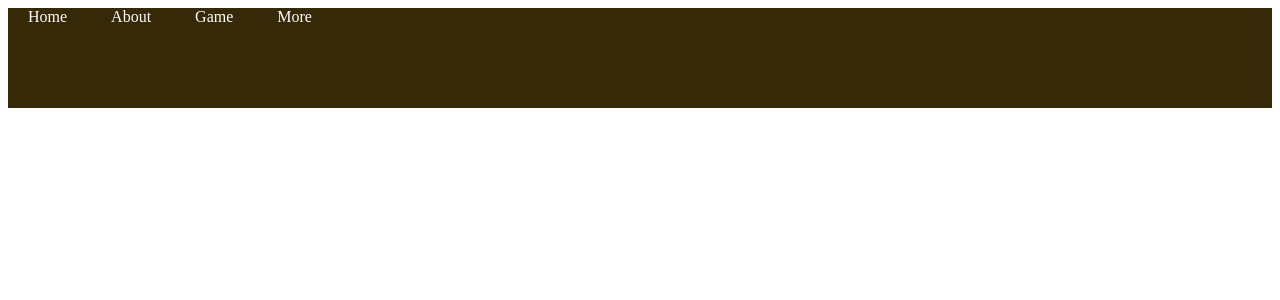
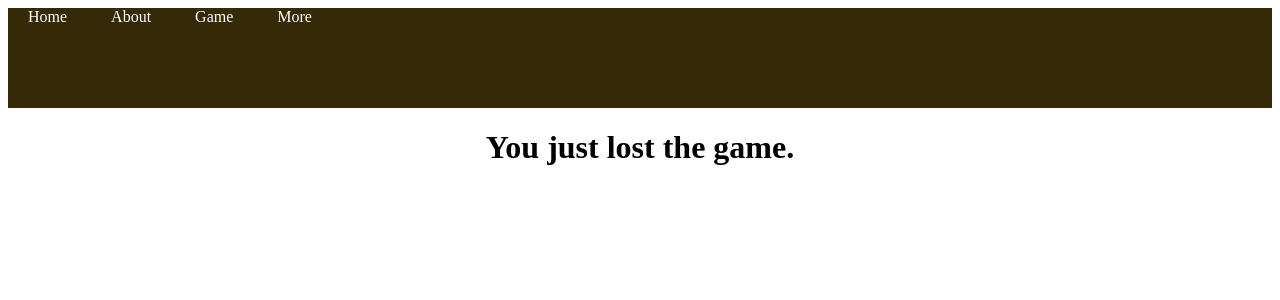
Before and after one commit to mosguinz/csc648-04-fall24-team02, a React (Create React App) app in the folder application/frontend/: page /Game in a window 1280 px wide. Shown: the top 300 px of the page. Built offline with nearby package versions, Linux system fonts and the light colour scheme.

Commit message:
Add the game :-)

```diff
--- a/application/frontend/src/App.js
+++ b/application/frontend/src/App.js
@@ -2,6 +2,7 @@ import './App.css';
 import NavBar from "./components/NavBar";
 import Home from "./pages/Home";
 import About from "./pages/About";
+import Game from "./pages/Game";
 import Katy from "./pages/Katy";
 import Kevin from "./pages/Kevin";
 import Niko from "./pages/Niko";
@@ -20,6 +21,7 @@ function App() {
           <Route path='/Home' exact element={<Home />} />
           <Route path='/' exact element={<Home />} />
           <Route path='/About' exact element={<About />} />
+          <Route path='/Game' exact element={<Game />} />
           <Route path='/Katy' exact element={<Katy />} />
           <Route path='/Kevin' exact element={<Kevin />} />
           <Route path='/Niko' exact element={<Niko />} />
--- /dev/null
+++ b/application/frontend/src/pages/Game.js
@@ -0,0 +1,9 @@
+import React from 'react'
+
+function Game() {
+  return (
+    <h1>You just lost the game.</h1>
+  )
+}
+
+export default Game
```
